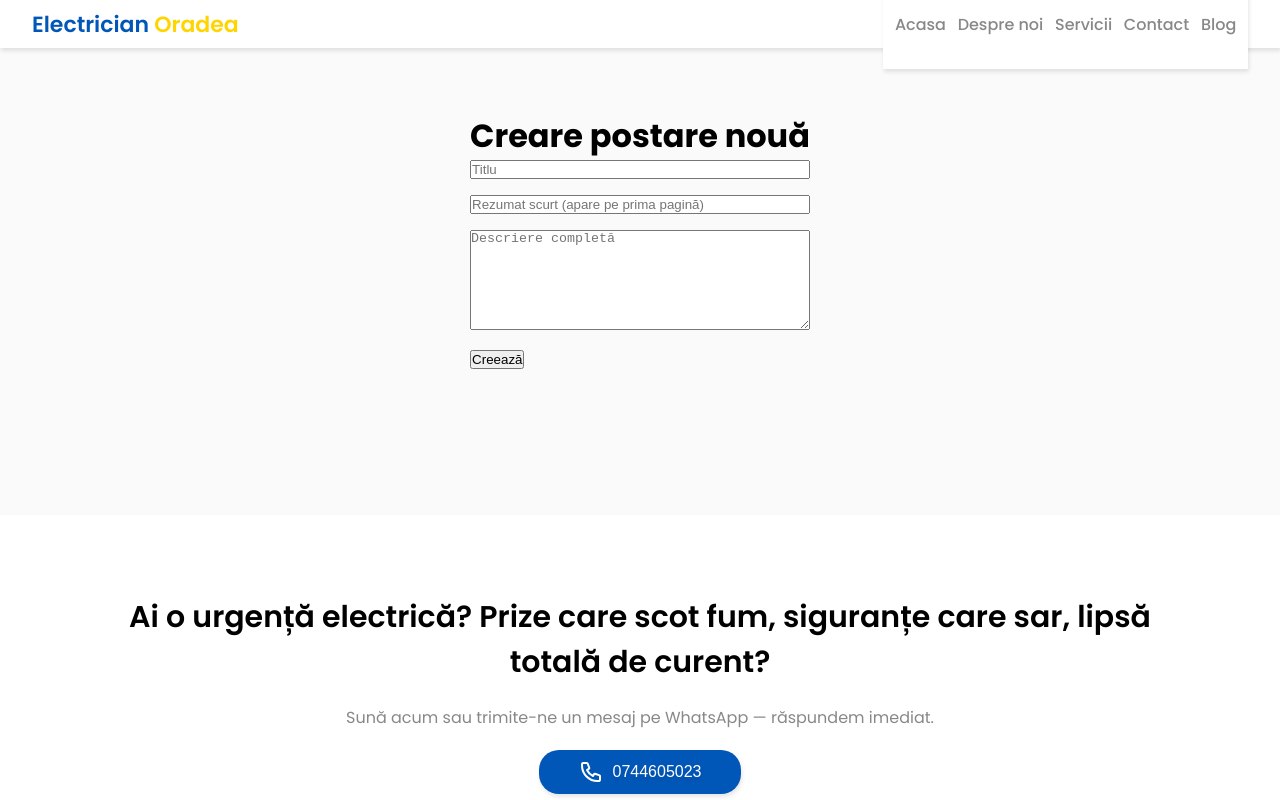
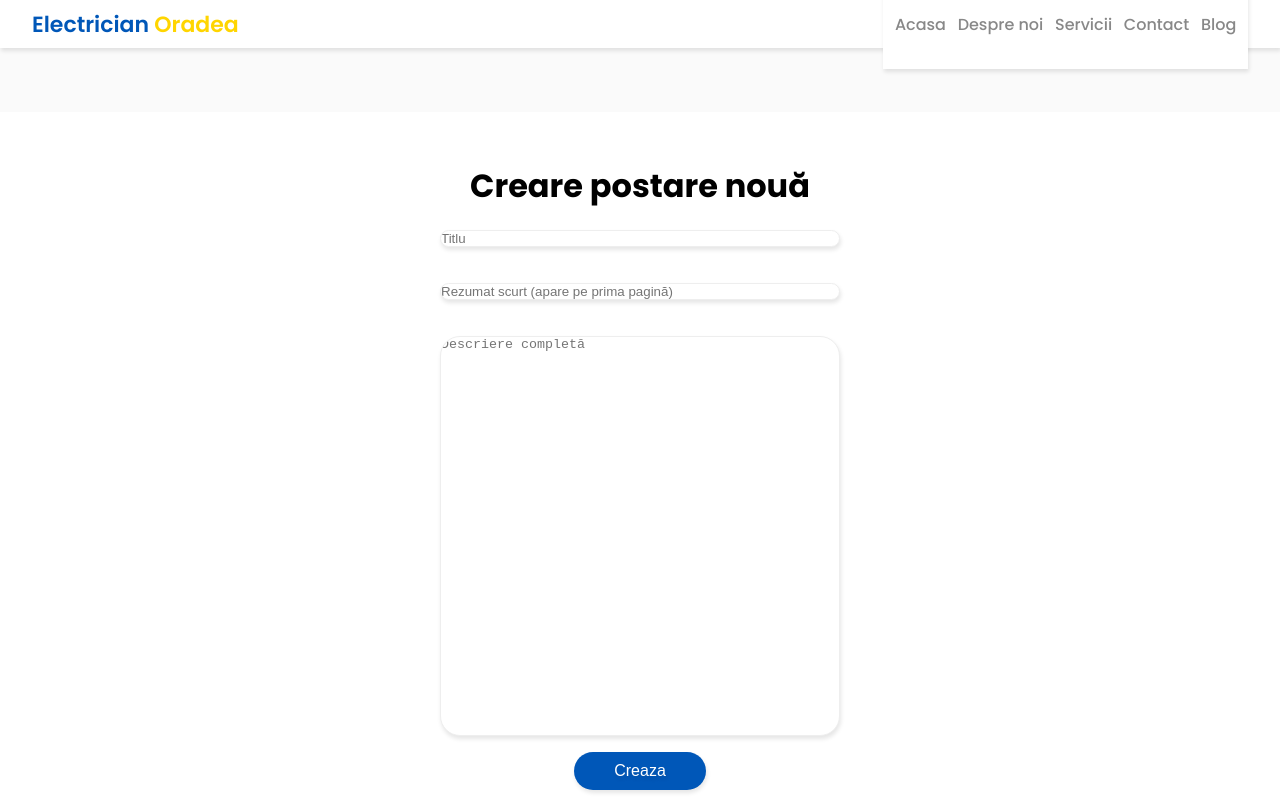
Before and after one commit to Robert076/electrician-oradea, a Next.js app: page /admin in a window 1280 px wide. Built offline with nearby package versions, Linux system fonts and the light colour scheme.

Commit message:
feat: done

```diff
--- a/app/admin/page.tsx
+++ b/app/admin/page.tsx
@@ -1,5 +1,6 @@
 "use client";
 
+import Button from "@/components/button/page";
 import { useState } from "react";
 
 export default function AdminPage() {
@@ -31,35 +32,75 @@ export default function AdminPage() {
   }
 
   return (
-    <div style={{ maxWidth: 500, margin: "4rem auto" }}>
+    <div
+      style={{
+        width: "100vw",
+        margin: "4rem auto",
+        display: "flex",
+        justifyContent: "center",
+        alignItems: "center",
+        flexDirection: "column",
+        padding: "50px",
+        background: "white",
+      }}
+    >
       <h1>Creare postare nouă</h1>
-      <form onSubmit={handleSubmit}>
+      <form
+        onSubmit={handleSubmit}
+        style={{
+          display: "flex",
+          justifyContent: "center",
+          alignItems: "center",
+          flexDirection: "column",
+        }}
+      >
         <input
           type="text"
           placeholder="Titlu"
           value={title}
           onChange={(e) => setTitle(e.target.value)}
-          style={{ display: "block", width: "100%", marginBottom: "1rem" }}
+          style={{
+            width: "400px",
+            marginTop: "20px",
+            borderRadius: "var(--border-radius)",
+            border: "var(--border)",
+            boxShadow: "var(--box-shadow)",
+            padding: "10px 20px;",
+            marginBottom: "1rem",
+          }}
         />
         <input
           type="text"
           placeholder="Rezumat scurt (apare pe prima pagină)"
           value={summary}
           onChange={(e) => setSummary(e.target.value)}
-          style={{ display: "block", width: "100%", marginBottom: "1rem" }}
+          style={{
+            width: "400px",
+            marginTop: "20px",
+            borderRadius: "var(--border-radius)",
+            border: "var(--border)",
+            boxShadow: "var(--box-shadow)",
+            padding: "10px 20px;",
+            marginBottom: "1rem",
+          }}
         />
         <textarea
           placeholder="Descriere completă"
           value={description}
           onChange={(e) => setDescription(e.target.value)}
           style={{
-            display: "block",
-            width: "100%",
-            height: 100,
+            width: "400px",
+            marginTop: "20px",
+            height: "400px",
+            borderRadius: "var(--border-radius)",
+            border: "var(--border)",
+            boxShadow: "var(--box-shadow)",
+            padding: "10px 20px;",
             marginBottom: "1rem",
+            resize: "none",
           }}
         />
-        <button type="submit">Creează</button>
+        <Button text="Creaza" />
       </form>
       {message && <p style={{ marginTop: "1rem" }}>{message}</p>}
     </div>
--- a/components/services-details/style.css
+++ b/components/services-details/style.css
@@ -20,6 +20,10 @@
     font-weight: 600;
 }
 
+.services-details>.info>p {
+    text-align: center;
+}
+
 .services-details>.info>.checkboxes>.under-services-thing-checkbox {
     padding-top: 30px;
 }
--- a/components/under-services-thing/style.css
+++ b/components/under-services-thing/style.css
@@ -38,7 +38,7 @@
     width: 90%;
     height: 90%;
     display: flex;
-    justify-content: flex-start;
+    justify-content: center;
     align-items: center;
     flex-direction: column;
 }
@@ -72,6 +72,10 @@
     margin-bottom: 50px;
 }
 
+.under-services-thing>.right-half>.info{
+    justify-content: flex-start;
+}
+
 
   .under-services-thing>.right-half {
     width: 100%;
```
Also changed, not shown: app/(site)/despre-noi/page.tsx (+4 -4 lines), app/admin/login/page.tsx (+11 -3 lines), app/(site)/page.tsx (deleted).
